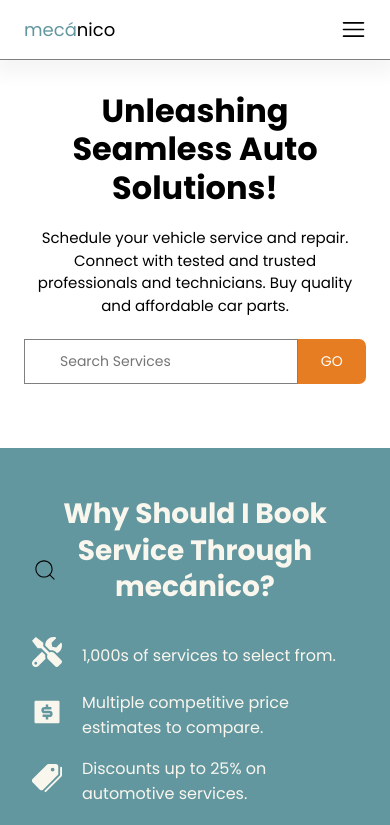
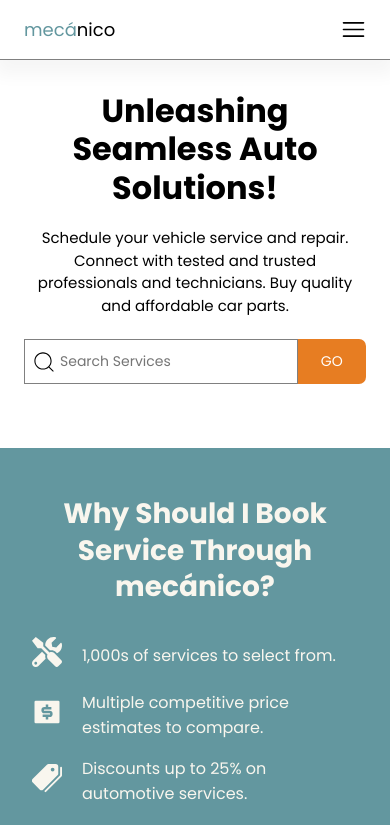
Before and after one commit to Deyjuwon/mecanico, a React (Vite) app: page / in a window 390 px wide. Shown: the top 825 px of the page. Built offline with nearby package versions, Linux system fonts and the light colour scheme.

Commit message:
fixed search icon

```diff
--- a/src/Components/ServicesInput/ServiceInput.css
+++ b/src/Components/ServicesInput/ServiceInput.css
@@ -71,8 +71,8 @@
 @media only screen and (max-width: 600px) {
     .searchIcon {
         position: absolute;
-        top: 218px;
-        left: 8px;
+        top: 10px;
+        left: 2%;
     }
 
     .serviceInput {
```
